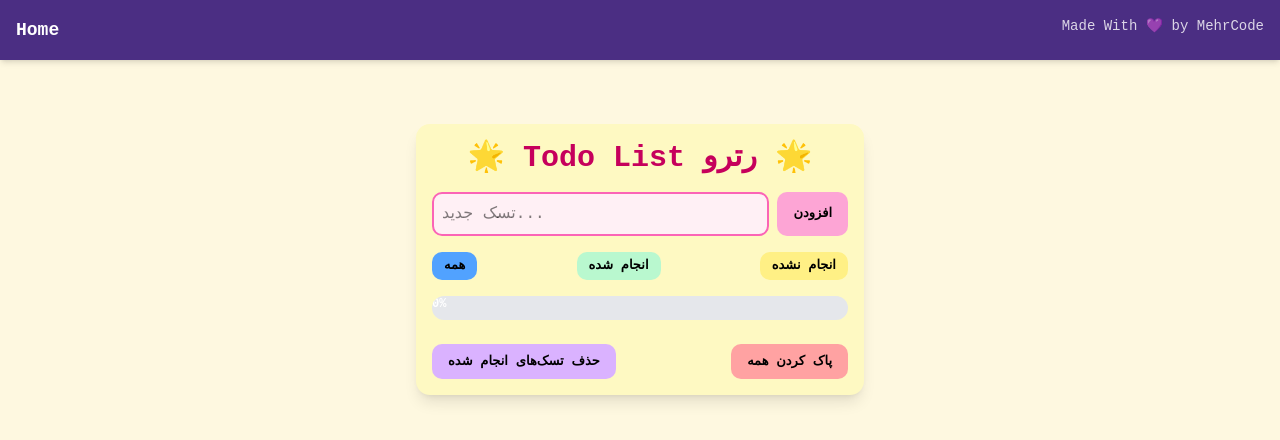
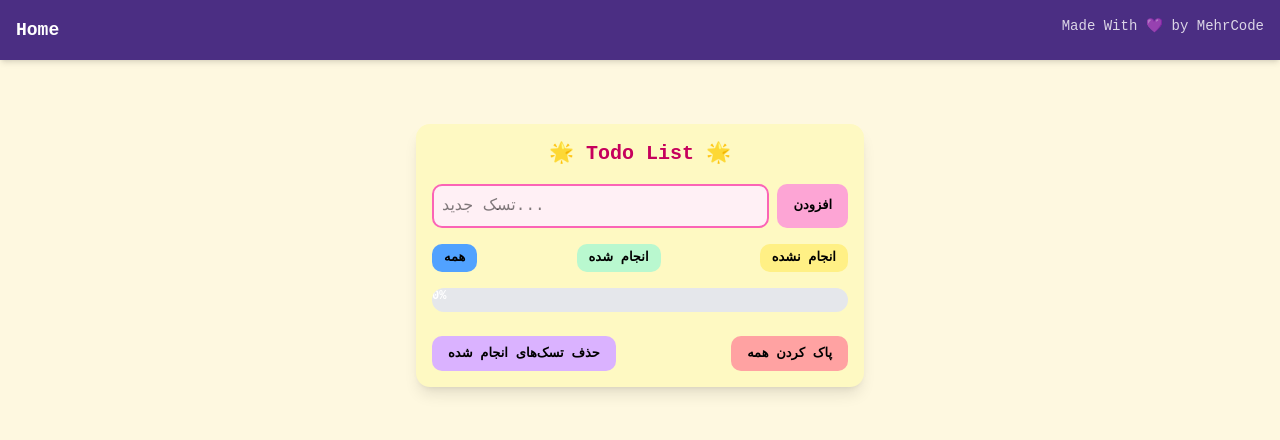
Before and after one commit to mehrcode/react-mini-apps, a Next.js app: page /todo in a window 1280 px wide. Shown: the top 440 px of the page. Built offline with nearby package versions, Linux system fonts and the light colour scheme.

Commit message:
update todo component

```diff
--- a/src/app/todo/page.tsx
+++ b/src/app/todo/page.tsx
@@ -80,7 +80,7 @@ export default function Todo() {
 
     return (
         <div className="max-w-md mx-auto mt-10 p-4 retro-border rounded-xl bg-yellow-100 shadow-lg">
-            <h1 className="text-3xl font-bold text-center mb-4 text-pink-700">🌟 Todo List رترو 🌟</h1>
+            <h1 className="text-xl font-bold text-center mb-4 text-pink-700">🌟 Todo List 🌟</h1>
             <div className="flex space-x-2 mb-4">
                 <input
                     type="text"
```
